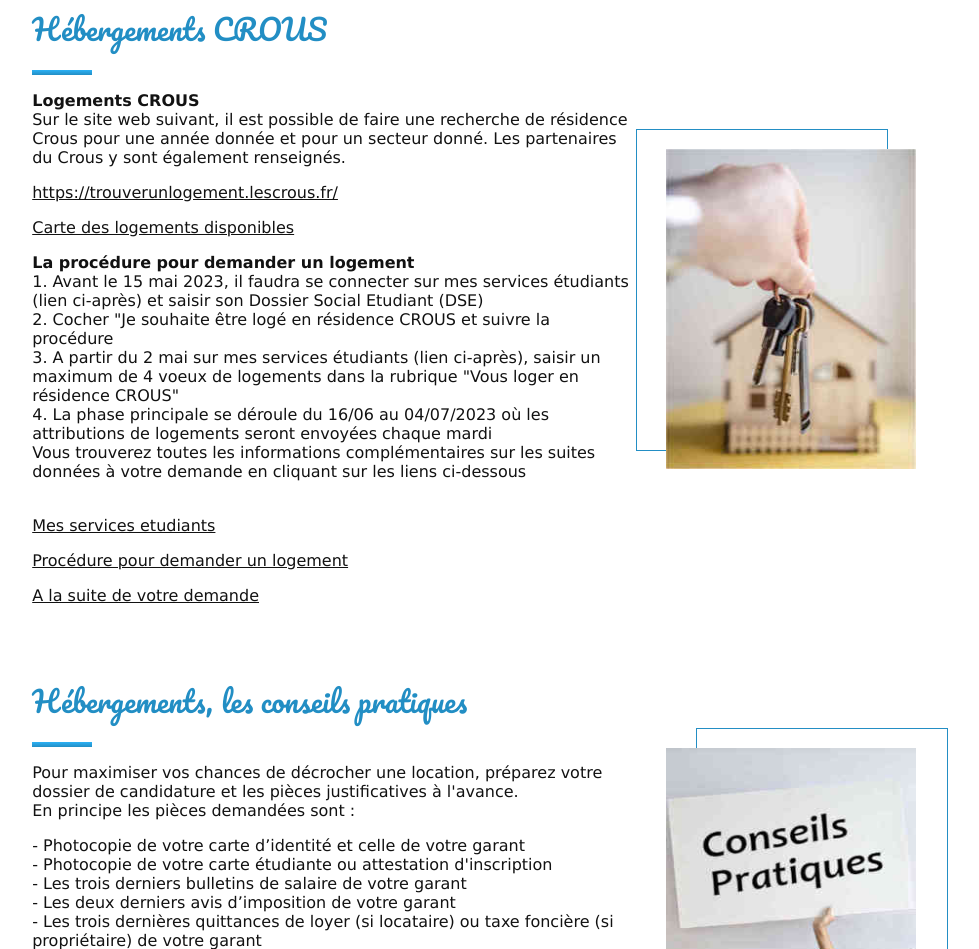
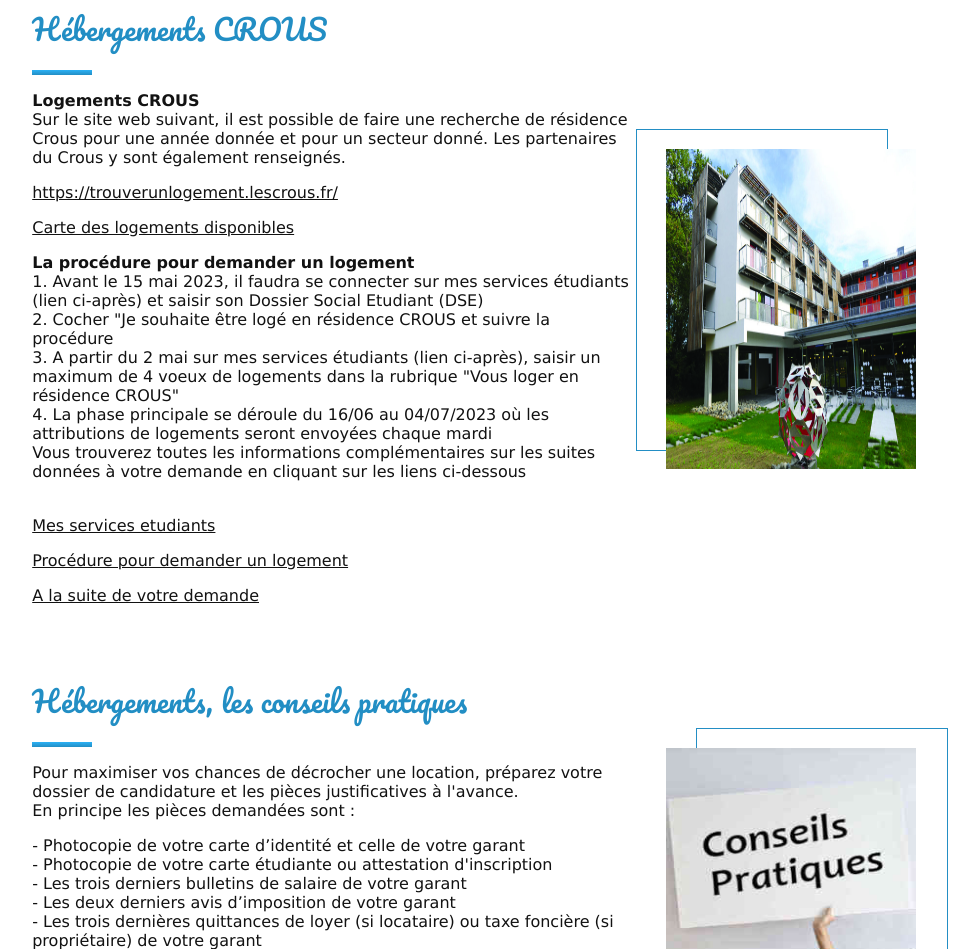
Before and after one commit to Minderfind/main2, a plain HTML site: page index.html in a window 1280 px wide. Shown: the part 1334-2283 px from the top of the page, without its empty margins (166-1145 px from the left). Drawn offline with Linux system fonts and the light colour scheme.

Commit message:
Ajout photo logement crous

```diff
--- a/index.html
+++ b/index.html
@@ -83,7 +83,7 @@
             <a class="section__link" title="A la suite de votre demande" href="https://www.crous-bordeaux.fr/se-loger/je-cherche-un-logement-crous-bordeaux-aquitaine/les-suites-donnees-a-ma-demande-phase-principale/">A la suite de votre demande</a>
         </div>
         <div class="section__img left-img">
-            <img title="Photo de Oleksandr Pidvalnyi - Pexels.com" src="./assets/immo-xs.jpeg" alt="Clé de maison">
+            <img title="Photo de google" src="./assets/hebergement_crous.jpg" alt="Logement Crous Anglet">
         </div>
     </section>
     <section id="hebergements-conseil" class="section">
```
